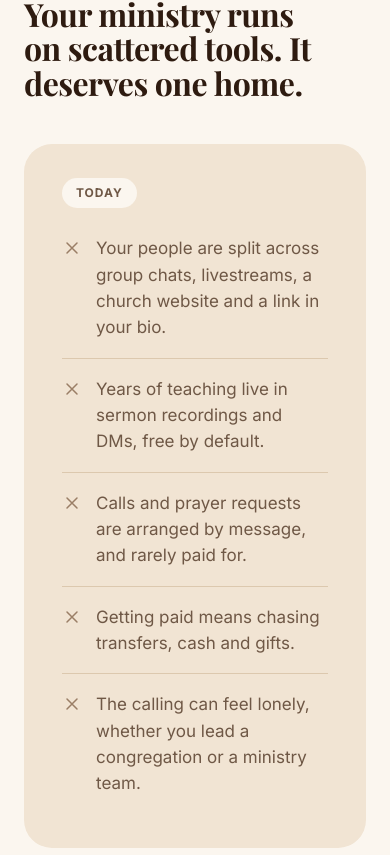
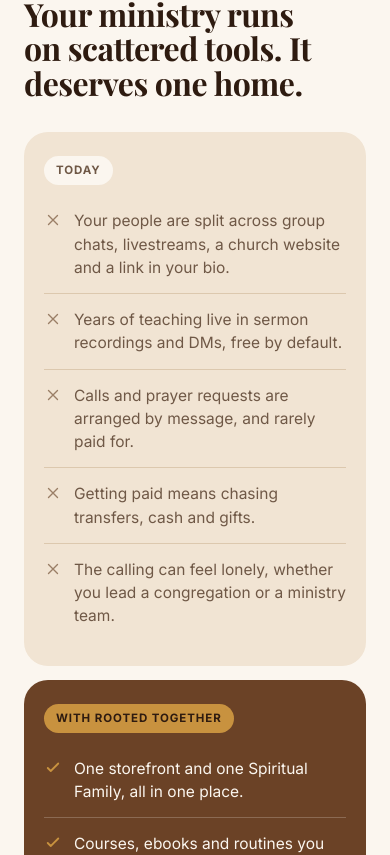
Before and after one commit to G-Rack/Onboarding-Rooted-Together-, a Next.js app: page / in a window 390 px wide. Shown: the part 1951-2806 px from the top of the page. Built offline with nearby package versions, Linux system fonts and the light colour scheme; no server answers.

Commit message:
Phone layout for Today / With Rooted Together cards

```diff
--- a/app/globals.css
+++ b/app/globals.css
@@ -322,3 +322,12 @@
   .strip span.d{display:none}
   .sec{padding:56px 0}
 }
+
+/* ===== phone: Today / With Rooted Together cards (phone only) ===== */
+@media (max-width:700px){
+  .problem-grid{margin-top:32px;gap:14px}
+  .pcard{flex:1 1 100%;padding:24px 20px;border-radius:24px}
+  .row{gap:12px;padding:14px 0;font-size:15.5px;line-height:1.5}
+  .row svg{width:18px;height:18px;margin-top:2px}
+  .tag{font-size:11.5px;padding:6px 12px}
+}
```
